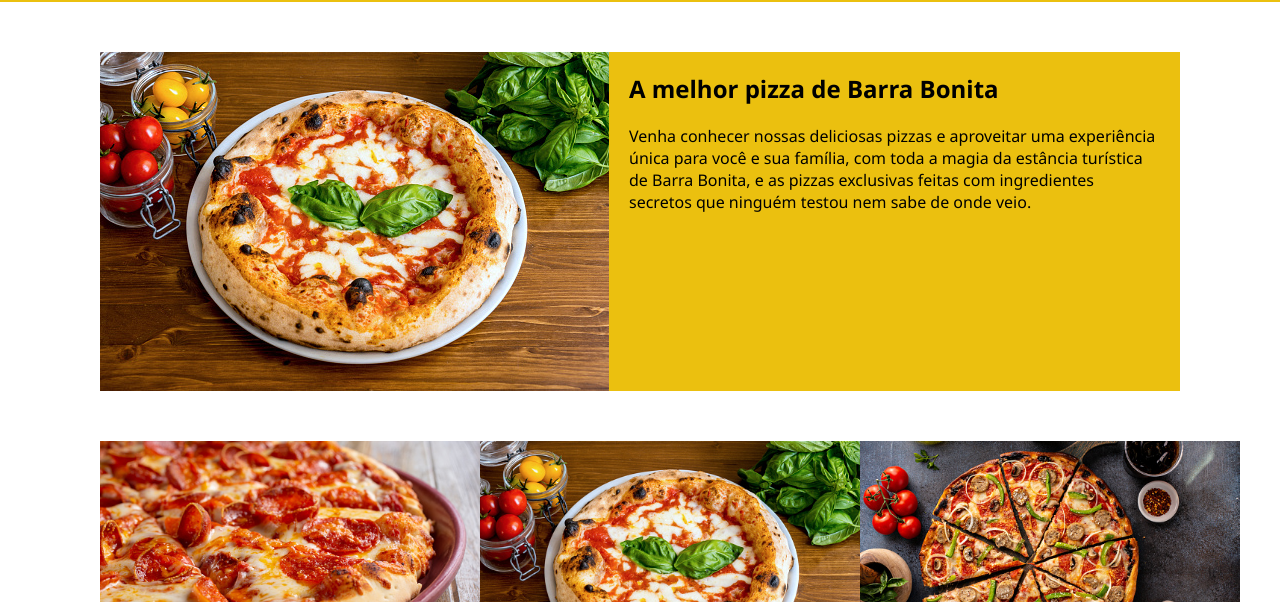
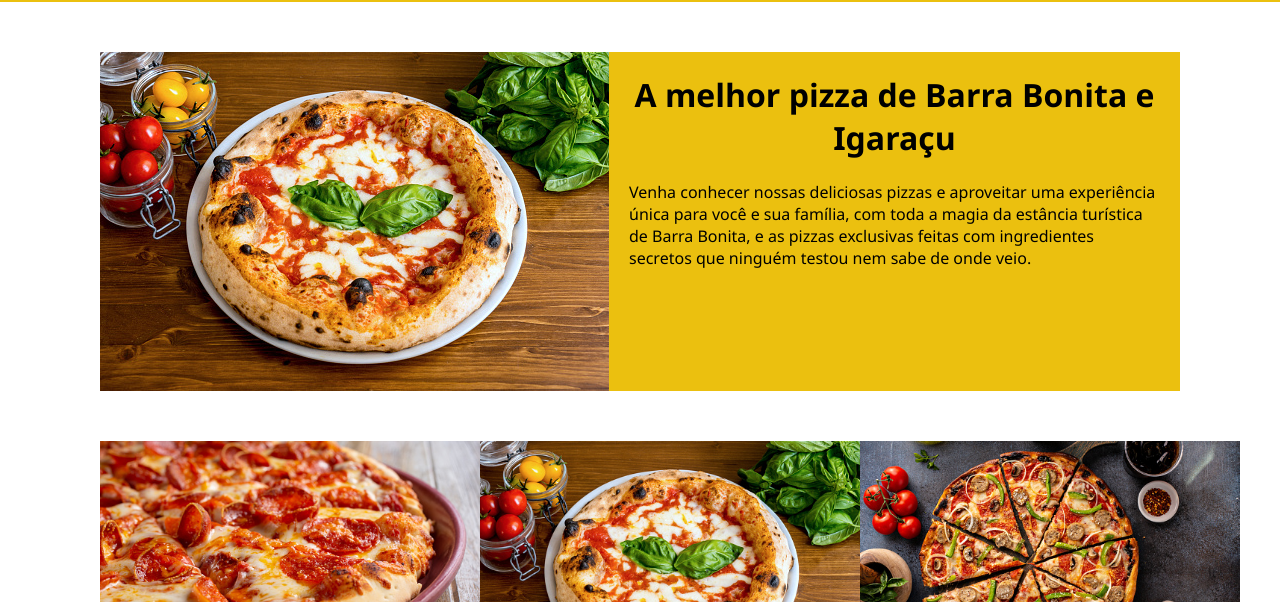
Before and after one commit to marii-paraizo/pizza-delicia-2024, a plain HTML site: page index.html in a window 1280 px wide. Shown: the part 198-800 px from the top of the page. Drawn offline with Linux system fonts and the light colour scheme.

Commit message:
Update index.html

```diff
--- a/index.html
+++ b/index.html
@@ -24,7 +24,7 @@
     <div id="container">
         <div id="superior"><img src="imagens/pizza1.jpg" alt="pizza">
         <div id="home-texto">
-            <h2>A melhor pizza de Barra Bonita</h2>
+            <h1>A melhor pizza de Barra Bonita e Igaraçu</h1>
             <p>
                 Venha conhecer nossas deliciosas pizzas e aproveitar uma experiência única
                 para você e sua família, com toda a magia da estância turística de Barra Bonita, e
```
